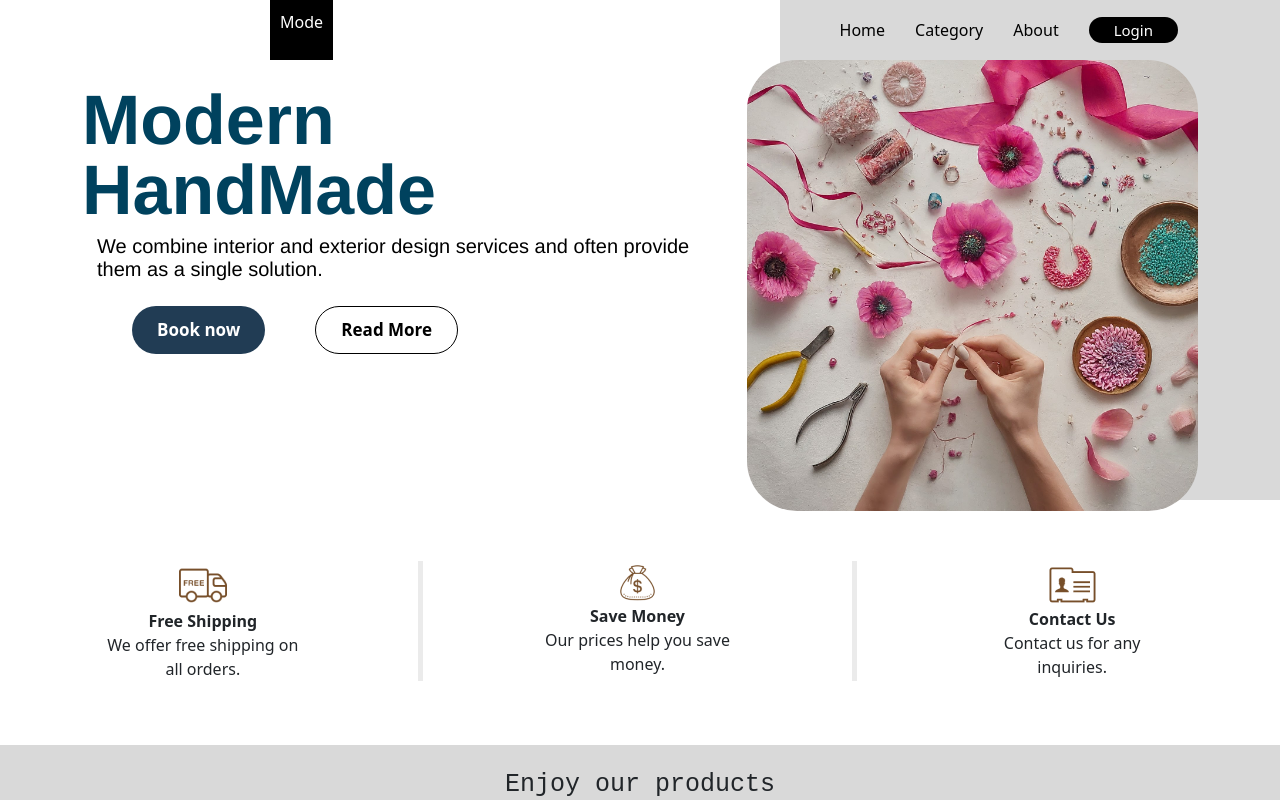
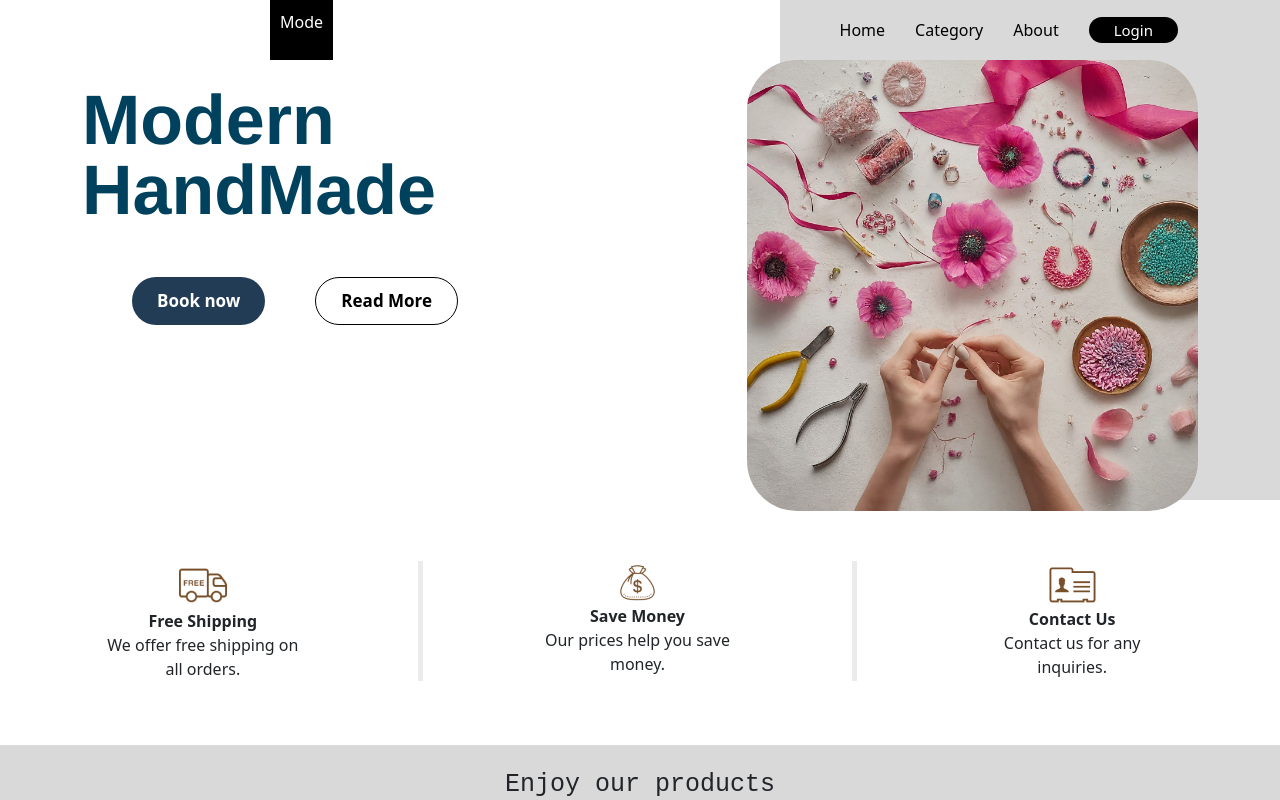
Before and after one commit to Yassinbesbes/handmade_projectSite, a React (Create React App) app: page / in a window 1280 px wide. Shown: the top 800 px of the page. Built offline with nearby package versions, Linux system fonts and the light colour scheme.

Commit message:
Footer Change

```diff
--- a/src/Footer.css
+++ b/src/Footer.css
@@ -1,5 +1,8 @@
 /* Footer.css */
-
+p{
+  color: white !important;
+  font-size: 15px !important;
+}
 .footer {
     background-color: #333;
     color: #fff;
```
